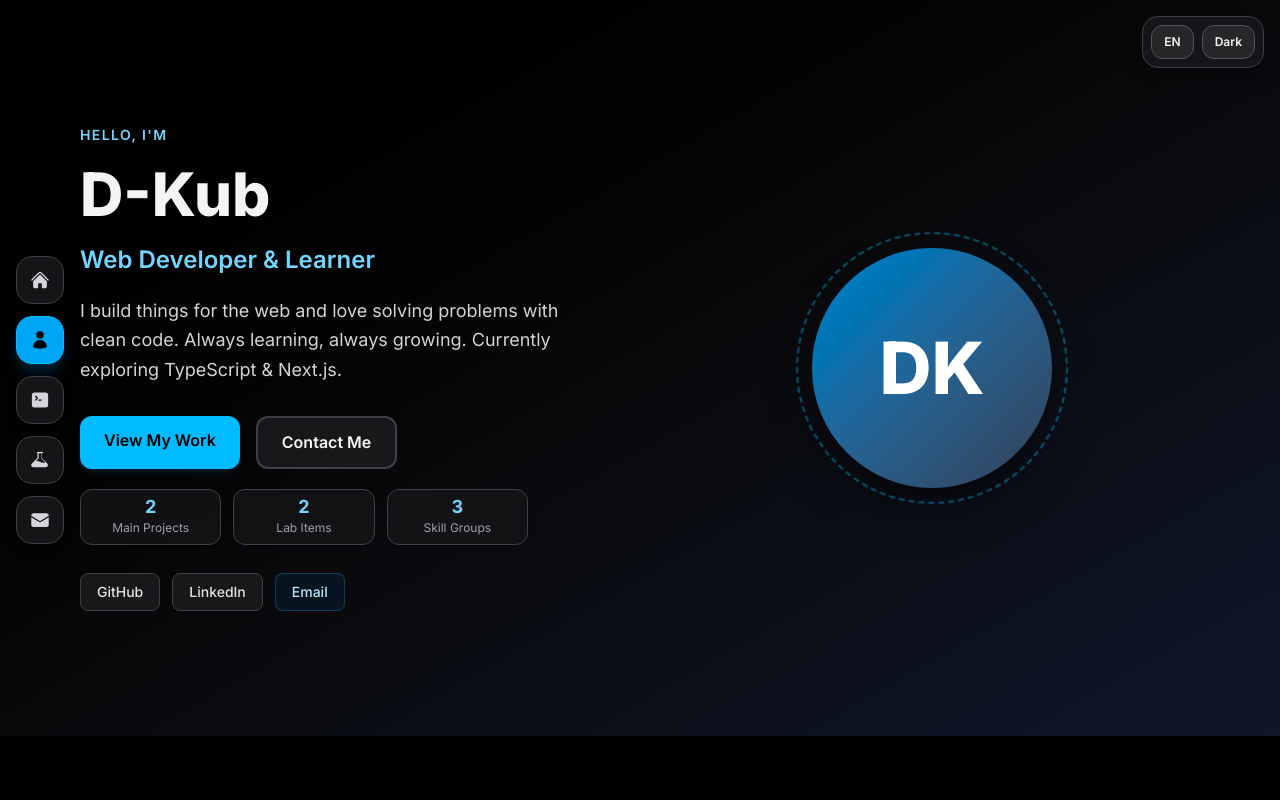
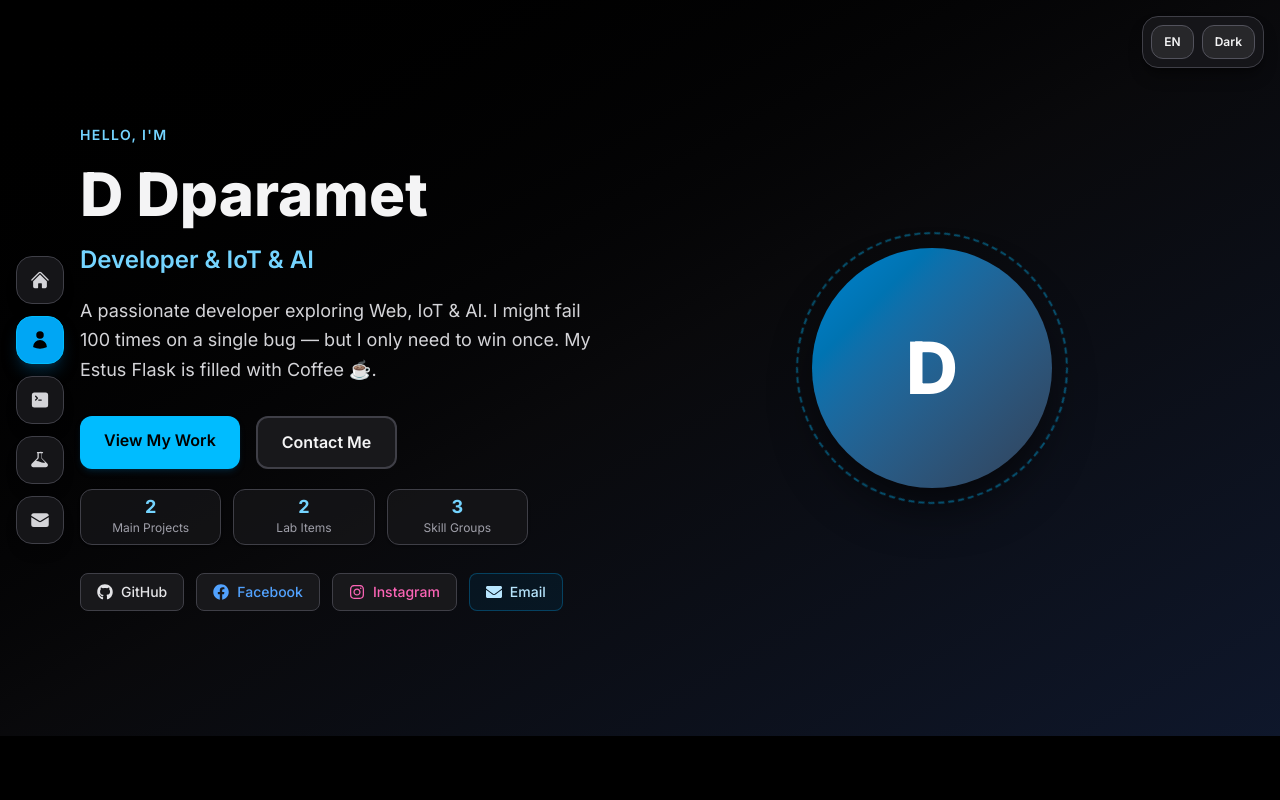
Before and after one commit to Dparamet/Portfolio-D-Kub, a Next.js app: page / in a window 1280 px wide. Shown: the top 800 px of the page. Built offline with nearby package versions, Linux system fonts and the light colour scheme.

Commit message:
add Data personal version 0.0.5

```diff
--- a/app/aboutme/page.tsx
+++ b/app/aboutme/page.tsx
@@ -1,8 +1,10 @@
 // app/aboutme/page.tsx
 
 const skills = [
-  { category: "Frontend", items: ["React", "Next.js", "TypeScript", "Tailwind CSS", "Vanilla JS"] },
-  { category: "Backend / Other", items: ["Node.js", "REST APIs", "Git", "IoT"] },
+  { category: "Languages", items: ["Python", "JavaScript", "Java", "C", "C++ (Arduino)", "SQL"] },
+  { category: "Web & Frontend", items: ["React", "Next.js", "TypeScript", "Tailwind CSS", "HTML / CSS", "Node.js"] },
+  { category: "Hardware", items: ["ESP32", "Arduino"] },
+  { category: "Design / Video", items: ["Video Editing"] },
 ];
 
 export default function AboutMePage() {
--- a/app/components/FloatingNav.tsx
+++ b/app/components/FloatingNav.tsx
@@ -14,7 +14,7 @@ type NavItem = {
 
 const navItems: NavItem[] = [
   {
-    href: "#hero",
+    href: "#home",
     label: { en: "Home", th: "หน้าแรก" },
     icon: (
       <svg xmlns="http://www.w3.org/2000/svg" viewBox="0 0 24 24" fill="currentColor" className="w-5 h-5">
@@ -65,7 +65,7 @@ const navItems: NavItem[] = [
 const sectionIds = navItems.map((item) => item.href.replace("#", ""));
 
 export default function FloatingNav() {
-  const [active, setActive] = useState("#hero");
+  const [active, setActive] = useState("#home");
   const { language, theme } = useSitePreferences();
   const isLight = theme === "light";
   const isThai = language === "th";
@@ -73,7 +73,7 @@ export default function FloatingNav() {
   useEffect(() => {
     const updateActiveSection = () => {
       const marker = window.scrollY + window.innerHeight * 0.35;
-      let current = "#hero";
+      let current = "#home";
 
       for (const id of sectionIds) {
         const section = document.getElementById(id);
--- a/app/components/SitePreferencesProvider.tsx
+++ b/app/components/SitePreferencesProvider.tsx
@@ -25,31 +25,50 @@ const THEME_KEY = "portfolio.theme";
 
 const SitePreferencesContext = createContext<SitePreferencesContextType | null>(null);
 
-function getInitialLanguage(): SiteLanguage {
-  if (typeof window === "undefined") return "en";
-
-  const savedLanguage = localStorage.getItem(LANGUAGE_KEY);
-  return savedLanguage === "th" ? "th" : "en";
+function parseStoredLanguage(value: string | null): SiteLanguage {
+  return value === "th" ? "th" : "en";
 }
 
-function getInitialTheme(): SiteTheme {
-  if (typeof window === "undefined") return "dark";
-
-  const savedTheme = localStorage.getItem(THEME_KEY);
-  return savedTheme === "light" ? "light" : "dark";
+function parseStoredTheme(value: string | null): SiteTheme {
+  return value === "light" ? "light" : "dark";
 }
 
 export function SitePreferencesProvider({ children }: { children: React.ReactNode }) {
-  const [language, setLanguage] = useState<SiteLanguage>(getInitialLanguage);
-  const [theme, setTheme] = useState<SiteTheme>(getInitialTheme);
+  const [language, setLanguage] = useState<SiteLanguage>("en");
+  const [theme, setTheme] = useState<SiteTheme>("dark");
+  const [isHydrated, setIsHydrated] = useState(false);
 
   useEffect(() => {
-    localStorage.setItem(LANGUAGE_KEY, language);
-    localStorage.setItem(THEME_KEY, theme);
+    let savedLanguage: SiteLanguage = "en";
+    let savedTheme: SiteTheme = "dark";
+
+    try {
+      savedLanguage = parseStoredLanguage(localStorage.getItem(LANGUAGE_KEY));
+      savedTheme = parseStoredTheme(localStorage.getItem(THEME_KEY));
+    } catch {
+      // Ignore storage errors and keep safe defaults.
+    }
+
+    queueMicrotask(() => {
+      setLanguage(savedLanguage);
+      setTheme(savedTheme);
+      setIsHydrated(true);
+    });
+  }, []);
+
+  useEffect(() => {
+    if (!isHydrated) return;
+
+    try {
+      localStorage.setItem(LANGUAGE_KEY, language);
+      localStorage.setItem(THEME_KEY, theme);
+    } catch {
+      // Ignore storage errors.
+    }
 
     document.documentElement.setAttribute("lang", language);
     document.documentElement.dataset.theme = theme;
-  }, [language, theme]);
+  }, [isHydrated, language, theme]);
 
   const value = useMemo<SitePreferencesContextType>(() => {
     return {
--- a/app/contact/page.tsx
+++ b/app/contact/page.tsx
@@ -1,12 +1,15 @@
 // app/contact/page.tsx
+import { FaEnvelope, FaGithub, FaFacebook, FaInstagram } from "react-icons/fa";
+import type { IconType } from "react-icons";
 
-const links = [
+const links: { label: string; value: string; href: string; color: string; labelColor: string; Icon: IconType }[] = [
   {
     label: "Email",
     value: "your@email.com",
     href: "mailto:your@email.com",
     color: "border-violet-100 hover:border-violet-300",
     labelColor: "text-violet-500",
+    Icon: FaEnvelope,
   },
   {
     label: "GitHub",
@@ -14,13 +17,23 @@ const links = [
     href: "https://github.com/yourusername",
     color: "border-gray-200 hover:border-gray-400",
     labelColor: "text-gray-700",
+    Icon: FaGithub,
   },
   {
-    label: "LinkedIn",
-    value: "linkedin.com/in/yourprofile",
-    href: "https://linkedin.com/in/yourprofile",
-    color: "border-sky-100 hover:border-sky-300",
-    labelColor: "text-sky-500",
+    label: "Facebook",
+    value: "facebook.com/yourprofile",
+    href: "https://facebook.com/yourprofile",
+    color: "border-blue-100 hover:border-blue-300",
+    labelColor: "text-blue-600",
+    Icon: FaFacebook,
+  },
+  {
+    label: "Instagram",
+    value: "instagram.com/yourusername",
+    href: "https://instagram.com/yourusername",
+    color: "border-pink-100 hover:border-pink-300",
+    labelColor: "text-pink-500",
+    Icon: FaInstagram,
   },
 ];
 
@@ -43,7 +56,10 @@ export default function ContactPage() {
             rel="noopener noreferrer"
             className={`flex items-center justify-between p-5 bg-white rounded-2xl border shadow-sm hover:shadow-md transition-all ${link.color}`}
           >
-            <span className={`font-semibold ${link.labelColor}`}>{link.label}</span>
+            <span className={`font-semibold flex items-center gap-2 ${link.labelColor}`}>
+              <link.Icon className="text-base" />
+              {link.label}
+            </span>
             <span className="text-sm text-gray-500">{link.value}</span>
           </a>
         ))}
--- a/app/layout.tsx
+++ b/app/layout.tsx
@@ -22,7 +22,7 @@ export default function RootLayout({
       <body className={`${inter.className} antialiased`}>
         <SitePreferencesProvider>
           <a
-            href="#hero"
+            href="#home"
             className="sr-only focus:not-sr-only focus:fixed focus:left-4 focus:top-4 focus:z-[60] focus:rounded-lg focus:bg-zinc-900 focus:border focus:border-sky-400/60 focus:px-3 focus:py-2 focus:text-sm focus:text-zinc-100"
           >
             Skip to content
--- a/app/page.tsx
+++ b/app/page.tsx
@@ -5,6 +5,7 @@
 //  To edit content, update the files in /data/ instead of here
 // ============================================================
 
+import { FaGithub, FaEnvelope, FaFacebook, FaInstagram } from "react-icons/fa";
 import { profile } from "@/data/profile";
 import { skills }  from "@/data/skills";
 import { projects } from "@/data/projects";
@@ -57,7 +58,8 @@ export default function HomePage() {
         contact: "ติดต่อ",
         contactSub: "ถ้าสนใจร่วมงานหรืออยากคุยเรื่องโปรเจกต์ ทักมาได้เลยครับ",
         email: "อีเมล",
-        linkedin: "ลิงก์อิน",
+        facebook: "เฟซบุ๊ก",
+        instagram: "อินสตาแกรม",
         sendMessage: "ส่งข้อความ",
         name: "ชื่อ",
         message: "ข้อความ",
@@ -83,7 +85,8 @@ export default function HomePage() {
         contact: "Contact",
         contactSub: "Want to work together or just say hi? Feel free to reach out!",
         email: "Email",
-        linkedin: "LinkedIn",
+        facebook: "Facebook",
+        instagram: "Instagram",
         sendMessage: "Send Message",
         name: "Name",
         message: "Message",
@@ -100,9 +103,9 @@ export default function HomePage() {
 
   return (
     <div>
-      {/* ──────────────── HERO ──────────────── */}
+      {/* ──────────────── HOME ──────────────── */}
       <section
-        id="hero"
+        id="home"
         className={`scroll-mt-16 min-h-[92vh] flex items-center px-6 md:px-20 py-20 ${
           isLight
             ? "bg-gradient-to-br from-slate-50 via-white to-sky-50"
@@ -172,35 +175,47 @@ export default function HomePage() {
                 href={profile.links.github}
                 target="_blank"
                 rel="noopener noreferrer"
-                className={`px-4 py-2 border rounded-lg text-sm font-medium transition-colors ${
+                className={`flex items-center gap-2 px-4 py-2 border rounded-lg text-sm font-medium transition-colors ${
                   isLight
                     ? "bg-white text-slate-700 border-slate-300 hover:border-sky-500"
                     : "bg-zinc-900 text-zinc-200 border-zinc-700 hover:border-sky-400"
                 }`}
               >
-                GitHub
+                <FaGithub className="text-base" /> GitHub
               </a>
               <a
-                href={profile.links.linkedin}
+                href={profile.links.facebook}
                 target="_blank"
                 rel="noopener noreferrer"
-                className={`px-4 py-2 border rounded-lg text-sm font-medium transition-colors ${
+                className={`flex items-center gap-2 px-4 py-2 border rounded-lg text-sm font-medium transition-colors ${
                   isLight
-                    ? "bg-white text-slate-700 border-slate-300 hover:border-sky-500"
-                    : "bg-zinc-900 text-zinc-200 border-zinc-700 hover:border-sky-400"
+                    ? "bg-white text-blue-600 border-blue-200 hover:border-blue-400"
+                    : "bg-zinc-900 text-blue-400 border-zinc-700 hover:border-blue-400"
                 }`}
               >
-                {text.linkedin}
+                <FaFacebook className="text-base" /> {text.facebook}
+              </a>
+              <a
+                href={profile.links.instagram}
+                target="_blank"
+                rel="noopener noreferrer"
+                className={`flex items-center gap-2 px-4 py-2 border rounded-lg text-sm font-medium transition-colors ${
+                  isLight
+                    ? "bg-white text-pink-600 border-pink-200 hover:border-pink-400"
+                    : "bg-zinc-900 text-pink-400 border-zinc-700 hover:border-pink-400"
+                }`}
+              >
+                <FaInstagram className="text-base" /> {text.instagram}
               </a>
               <a
                 href={`mailto:${profile.links.email}`}
-                className={`px-4 py-2 border rounded-lg text-sm font-medium transition-colors ${
+                className={`flex items-center gap-2 px-4 py-2 border rounded-lg text-sm font-medium transition-colors ${
                   isLight
                     ? "bg-sky-50 text-sky-700 border-sky-200 hover:bg-sky-100"
                     : "bg-sky-950/30 text-sky-200 border-sky-500/30 hover:bg-sky-900/40"
                 }`}
               >
-                {text.email}
+                <FaEnvelope className="text-base" /> {text.email}
               </a>
             </div>
           </div>
@@ -321,7 +336,7 @@ export default function HomePage() {
                     : "bg-zinc-950 border-zinc-700"
                 }`}
               >
-                <span className={`font-semibold ${isLight ? "text-sky-600" : "text-sky-300"}`}>{text.email}</span>
+                <span className={`font-semibold flex items-center gap-2 ${isLight ? "text-sky-600" : "text-sky-300"}`}><FaEnvelope /> {text.email}</span>
                 <span className={`text-sm break-all text-right ${isLight ? "text-slate-500" : "text-zinc-400"}`}>{profile.links.email}</span>
               </a>
               <a
@@ -334,24 +349,39 @@ export default function HomePage() {
                     : "bg-zinc-950 border-zinc-700"
                 }`}
               >
-                <span className={`font-semibold ${isLight ? "text-slate-700" : "text-zinc-200"}`}>GitHub</span>
+                <span className={`font-semibold flex items-center gap-2 ${isLight ? "text-slate-700" : "text-zinc-200"}`}><FaGithub /> GitHub</span>
                 <span className={`text-sm break-all text-right ${isLight ? "text-slate-500" : "text-zinc-400"}`}>
                   {profile.links.github.replace("https://", "")}
                 </span>
               </a>
               <a
-                href={profile.links.linkedin}
+                href={profile.links.facebook}
                 target="_blank"
                 rel="noopener noreferrer"
-                className={`flex items-center justify-between p-5 rounded-2xl border shadow-sm hover:border-sky-400/70 hover:shadow-md transition-all ${
+                className={`flex items-center justify-between p-5 rounded-2xl border shadow-sm hover:border-blue-400/70 hover:shadow-md transition-all ${
                   isLight
                     ? "bg-white border-slate-200"
                     : "bg-zinc-950 border-zinc-700"
                 }`}
               >
-                <span className={`font-semibold ${isLight ? "text-slate-700" : "text-zinc-200"}`}>{text.linkedin}</span>
+                <span className={`font-semibold flex items-center gap-2 ${isLight ? "text-blue-600" : "text-blue-400"}`}><FaFacebook /> {text.facebook}</span>
                 <span className={`text-sm break-all text-right ${isLight ? "text-slate-500" : "text-zinc-400"}`}>
-                  {profile.links.linkedin.replace("https://", "")}
+                  {profile.links.facebook.replace("https://", "")}
+                </span>
+              </a>
+              <a
+                href={profile.links.instagram}
+                target="_blank"
+                rel="noopener noreferrer"
+                className={`flex items-center justify-between p-5 rounded-2xl border shadow-sm hover:border-pink-400/70 hover:shadow-md transition-all ${
+                  isLight
+                    ? "bg-white border-slate-200"
+                    : "bg-zinc-950 border-zinc-700"
+                }`}
+              >
+                <span className={`font-semibold flex items-center gap-2 ${isLight ? "text-pink-600" : "text-pink-400"}`}><FaInstagram /> {text.instagram}</span>
+                <span className={`text-sm break-all text-right ${isLight ? "text-slate-500" : "text-zinc-400"}`}>
+                  {profile.links.instagram.replace("https://", "")}
                 </span>
               </a>
             </div>
--- a/data/profile.ts
+++ b/data/profile.ts
@@ -4,24 +4,25 @@
 // ============================================================
 
 export const profile = {
-  name: "D-Kub",
-  role: "Web Developer & Learner",
+  name: "D Dparamet",
+  role: "Developer & IoT & AI",
   tagline:
-    "I build things for the web and love solving problems with clean code. Always learning, always growing. Currently exploring TypeScript & Next.js.",
-  avatar: "DK", // initials shown in avatar circle — replace with your image path later
+    "A passionate developer exploring Web, IoT & AI. I might fail 100 times on a single bug — but I only need to win once. My Estus Flask is filled with Coffee ☕.",
+  avatar: "D", // initials shown in avatar circle — replace with your image path later
 
   // Personal info cards (About section)
   info: [
-    { label: "Role",     value: "Web Developer" },
+    { label: "Role",     value: "Developer & IoT & AI" },
     { label: "Location", value: "Thailand" },
-    { label: "Email",    value: "your@email.com" },
+    { label: "Email",    value: "Dparamet1@gmail.com" },
     { label: "Status",   value: "Open to Work ✓" },
   ],
 
   // Links used in Hero social buttons + Contact section
   links: {
-    email:    "your@email.com",
-    github:   "https://github.com/yourusername",
-    linkedin: "https://linkedin.com/in/yourprofile",
+    email:     "Dparamet1@gmail.com",
+    github:    "https://github.com/Dparamet",
+    facebook:  "https://www.facebook.com/d.paramet.2024/",
+    instagram: "https://www.instagram.com/d_paramet/",
   },
 };
--- a/package.json
+++ b/package.json
@@ -11,7 +11,8 @@
   "dependencies": {
     "next": "16.1.6",
     "react": "19.2.3",
-    "react-dom": "19.2.3"
+    "react-dom": "19.2.3",
+    "react-icons": "^5.6.0"
   },
   "devDependencies": {
     "@tailwindcss/postcss": "^4",
```
Also changed, not shown: 1 other file (tests, documents, lock files or other folders).
